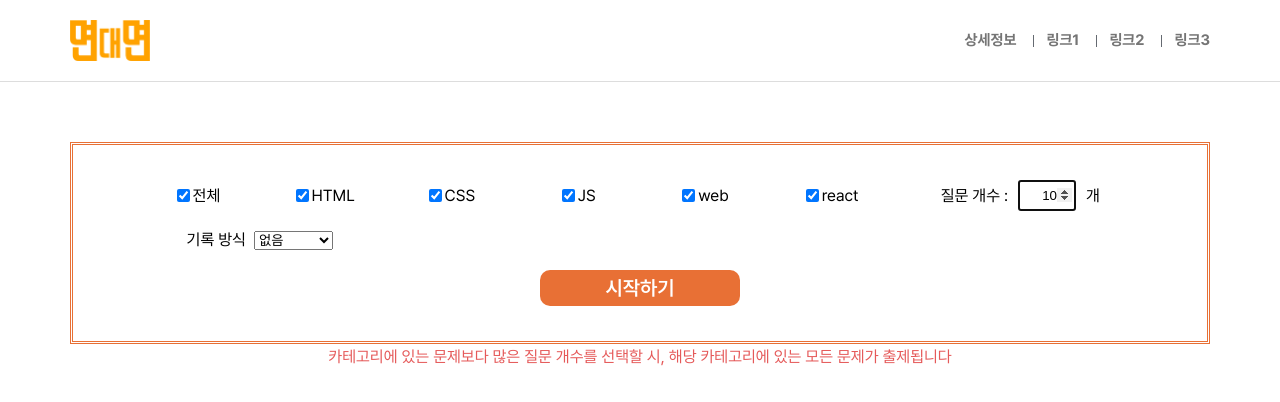
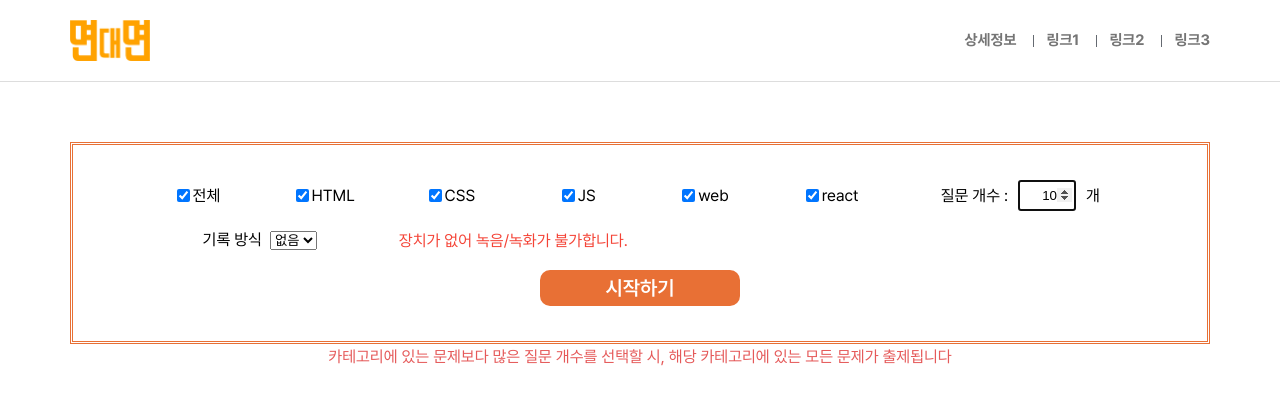
Before and after one commit to Jetty2020/random-interview, a Next.js app: page /random-interview in a window 1280 px wide. Shown: the top 402 px of the page. Built offline with nearby package versions, Linux system fonts and the light colour scheme.

Commit message:
🐛 장치에 따른 예외처리

```diff
--- a/src/components/ramdom-interview/SettingForm.tsx
+++ b/src/components/ramdom-interview/SettingForm.tsx
@@ -3,7 +3,13 @@ import { useForm } from 'react-hook-form';
 import styled from '@emotion/styled';
 import { ChangeEvent, useEffect, useRef, useState } from 'react';
 import router from 'next/router';
-import { GRAY_300, PRIMARY_900, RED_300, WHITE } from '@constants/colors';
+import {
+  ERROR,
+  GRAY_300,
+  PRIMARY_900,
+  RED_300,
+  WHITE,
+} from '@constants/colors';
 import { QUESTIONS } from '@constants/questions';
 import { CATEGORIES } from '@constants/categories';
 import { pxToRem } from '@utils/pxToRem';
@@ -163,6 +169,7 @@ export const SettingForm = () => {
 
   const getDevicesList = async () => {
     const devices = await navigator.mediaDevices.enumerateDevices();
+    if (devices) {
       const audioDevices = devices.filter(
         (device) => device.kind === 'audioinput',
       );
@@ -173,9 +180,10 @@ export const SettingForm = () => {
       setVideoDevices(videoDevices);
       setOptionValue({
         ...optionValue,
-      audioInput: audioDevices[0].deviceId,
-      videoInput: videoDevices[0].deviceId,
+        audioInput: audioDevices[0]?.deviceId,
+        videoInput: videoDevices[0]?.deviceId,
       });
+    }
   };
 
   useEffect(() => {
@@ -262,9 +270,11 @@ export const SettingForm = () => {
             aria-label="기록 방식 선택"
           >
             <option value="none">없음</option>
-            <option value="audio">녹음</option>
-            <option value="video">영상</option>
-            <option value="full">영상+녹음</option>
+            {audioDevices.length !== 0 && <option value="audio">녹음</option>}
+            {videoDevices.length !== 0 && <option value="video">영상</option>}
+            {audioDevices.length !== 0 && videoDevices.length !== 0 && (
+              <option value="full">녹음+영상</option>
+            )}
           </select>
         </RecordMethod>
         {(recordMethod === 'audio' || recordMethod === 'full') && (
@@ -310,6 +320,15 @@ export const SettingForm = () => {
               ))}
             </select>
           </VideoInput>
+        )}
+        {audioDevices.length === 0 && videoDevices.length !== 0 && (
+          <MsgDeviceErr>마이크가 없어 녹음이 불가합니다.</MsgDeviceErr>
+        )}
+        {audioDevices.length !== 0 && videoDevices.length === 0 && (
+          <MsgDeviceErr>카메라가 없어 녹화가 불가합니다.</MsgDeviceErr>
+        )}
+        {audioDevices.length === 0 && videoDevices.length === 0 && (
+          <MsgDeviceErr>장치가 없어 녹음/녹화가 불가합니다.</MsgDeviceErr>
         )}
         {errMsg ? <TextError>{errMsg}</TextError> : null}
         {!(recordMethod === 'none' || recordMethod === undefined) && (
@@ -400,3 +419,10 @@ const ContainerRecordSetting = styled.div`
   grid-column: 1 / span 7;
   margin: 0 auto;
 `;
+
+const MsgDeviceErr = styled.p`
+  grid-column: span 2;
+  line-height: ${pxToRem(19)};
+  color: ${ERROR};
+  vertical-align: middle;
+`;
```
Lines whose indentation alone changed are shown as unchanged.
